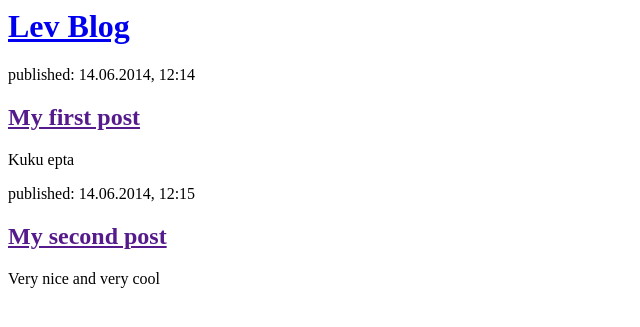
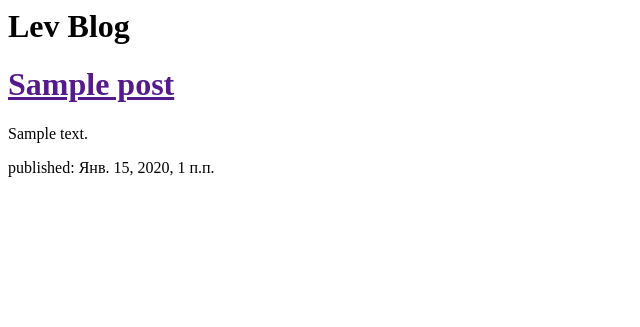
Before and after one commit to Levoncii23/my-first-blog, a Django app: page / in a window 1280 px wide. Shown: the top 327 px of the page, without its empty margins (0-640 px from the left). Run offline with Django 3.2, Linux system fonts and the light colour scheme; tables that the repository leaves empty hold one stand-in row (values such as "Sample post").

Commit message:
modif templ from db

```diff
--- a/blog/templates/blog/post_list.html
+++ b/blog/templates/blog/post_list.html
@@ -3,20 +3,15 @@
         <title>Lev blog</title>
     </head>
     <body>
-        <div>
-            <h1><a href="/">Lev Blog</a></h1>
-        </div>
-
-        <div>
-            <p>published: 14.06.2014, 12:14</p>
-            <h2><a href="">My first post</a></h2>
-            <p>Kuku epta</p>
-        </div>
-
-        <div>
-            <p>published: 14.06.2014, 12:15</p>
-            <h2><a href="">My second post</a></h2>
-            <p>Very nice and very cool</p>
-        </div>
+            <div>
+                <h1>Lev Blog</h1>
+            </div>
+            {% for post in posts %}
+                <div>
+                    <h1><a href="">{{post.title}}</a></h1>
+                    <p>{{post.text|linebreaksbr}}</p>
+                    <p>published: {{post.published_date}}</p>
+                </div>
+            {% endfor %}
     </body>
 </html>
--- a/blog/views.py
+++ b/blog/views.py
@@ -1,4 +1,7 @@
 from django.shortcuts import render
+from django.utils import timezone
+from .models import Post
 
 def post_list(request):
-    return render(request, 'blog/post_list.html', {})
+    posts = Post.objects.filter(published_date__lte=timezone.now()).order_by('published_date')
+    return render(request, 'blog/post_list.html', {'posts': posts})
```
